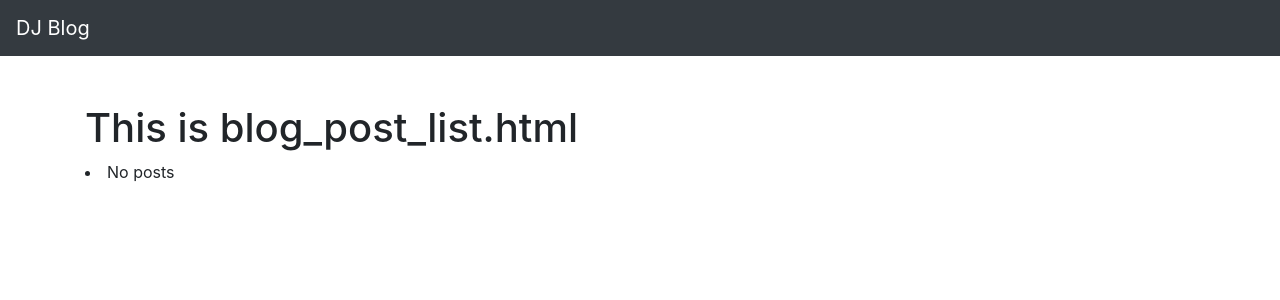
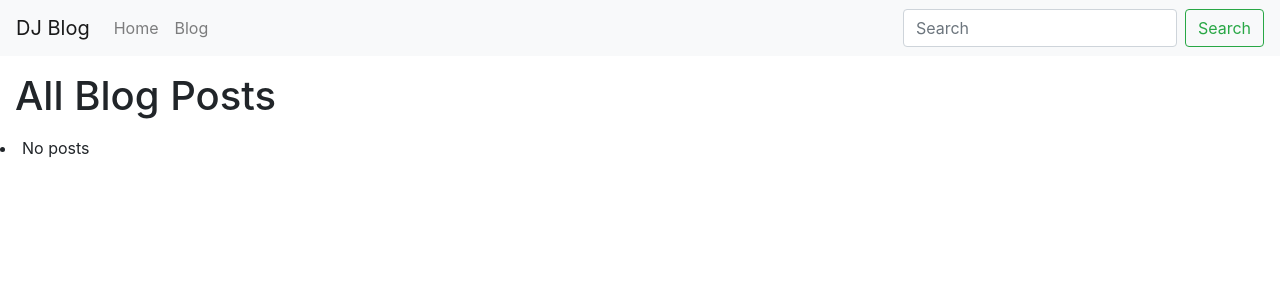
Before and after one commit to juchilian/django-blog, a Django app: page /blog/ in a window 1280 px wide. Shown: the top 300 px of the page. Run offline with Django 3.2, Linux system fonts and the light colour scheme; data that the repository does not hold is empty; some libraries are stand-ins or nearby versions.

Commit message:
47 - Consistent Design

```diff
--- a/blog/forms.py
+++ b/blog/forms.py
@@ -13,8 +13,11 @@ class BlogPostModelForm(forms.ModelForm):
         fields = ['title', 'slug', 'content']
 
     def clean_title(self, *args, **kwargs):
+        instance = self.instance
         title = self.cleaned_data.get('title')
         qs = BlogPost.objects.filter(title__iexact=title)
+        if instance is not None: # not newly creating
+            qs = qs.exclude(pk=instance.pk)
         if qs.exists():
             raise forms.ValidationError("This title has already been used.")
         return title
--- a/blog/models.py
+++ b/blog/models.py
@@ -1,7 +1,33 @@
+from django.conf import settings
 from django.db import models
+from django.utils import timezone
 
+User = settings.AUTH_USER_MODEL
 # Create your models here.
+class BlogPostManager(models.Manager):
+    def published(self):
+        now = timezone.now()
+        return self.get_queryset().filter(publish_date_lte=now)
+
 class BlogPost(models.Model):
+    user = models.ForeignKey(User, default=1, null=True, on_delete=models.SET_NULL)
     title = models.CharField(max_length=100)
     slug = models.SlugField(unique=True)
     content = models.TextField(null=True, blank=True)
+    publish_date = models.DateTimeField(auto_now=False, auto_now_add=False, null=True, blank=True)
+    timestamp = models.DateTimeField(auto_now_add=True)
+    updated = models.DateTimeField(auto_now=True)
+
+    objects = BlogPostManager()
+
+    class Meta:
+        ordering = ['-publish_date', '-timestamp', '-updated']
+
+    def get_absolute_url(self):
+        return f"/blog/{self.slug}"
+
+    def get_edit_url(self):
+        return f"{self.get_absolute_url()}/edit"
+
+    def get_delete_url(self):
+        return f"{self.get_absolute_url()}/delete"
--- a/blog/templates/blog/list.html
+++ b/blog/templates/blog/list.html
@@ -1,14 +1,17 @@
 {% extends "base.html" %}
 
 {% block content %}
-<h1 class="mt-5">This is blog_post_list.html</h1>
-{% for post in posts %}
+{% if title %}
+    <h1 class="my-3">{{ title }}</h1>
+{% endif %}
 
-    <li><a href="/blog/{{post.slug}}/">{{ post.title }}</a></li>
-
-{% empty %}
-    <li>No posts</li>
-{% endfor %}
+    <div class="row">
+        {% for post in posts %}
+            {% include 'blog/list-inline.html' with blog_post=post truncate=True detail=False %}
+        {% empty %}
+            <li>No posts</li>
+        {% endfor %}
+    </div>
 
 
 {% endblock content %}
--- a/blog/urls.py
+++ b/blog/urls.py
@@ -11,6 +11,6 @@ from .views import (
 urlpatterns = [
     path('', blog_post_list_view),
     path('<slug:slug>/', blog_post_detail_view),
-    path('<slug:slug>/edit', blog_post_update_view),
-    path('<slug:slug>/delete', blog_post_delete_view),
+    path('<slug:slug>/edit/', blog_post_update_view),
+    path('<slug:slug>/delete/', blog_post_delete_view),
 ]
--- a/blog/views.py
+++ b/blog/views.py
@@ -1,33 +1,34 @@
 from django.contrib.auth.decorators import login_required
 from django.contrib.admin.views.decorators import staff_member_required
 from django.http import Http404
-from django.shortcuts import render, get_object_or_404
-
+from django.shortcuts import render, get_object_or_404, redirect
 # Create your views here.
 from .forms import BlogPostModelForm
 from .models import BlogPost
 
 def home_view(request):
-    posts = BlogPost.objects.all()
-    context = {"posts": posts}
-    return render(request, 'index.html', context)
+    posts = BlogPost.objects.all()[:5]
+    context = {"title":"Welcome to DJ BLog!!", "posts": posts}
+    return render(request, 'home.html', context)
 
 def blog_post_list_view(request):
     # list out objects
     # could be search
     qs = BlogPost.objects.all() # queryset -> list of python object
-    context = {'posts': qs}
+    context = {"title":"All Blog Posts", 'posts': qs}
     template_name = 'blog/list.html'
     return render(request, template_name, context)
 
-# @staff_member_required
-@login_required
+# @login_required
+@staff_member_required
 def blog_post_create_view(request):
     # create obj
     # use a form
     form = BlogPostModelForm(request.POST or None)
     if form.is_valid():
-        form.save()
+        obj = form.save(commit=False)
+        obj.user = request.user
+        obj.save()
         form = BlogPostModelForm()
 
     context = {'form': form}
@@ -41,12 +42,22 @@ def blog_post_detail_view(request, slug):
     template_name = 'blog/detail.html'
     return render(request, template_name, context)
 
+@staff_member_required
 def blog_post_update_view(request, slug):
     post = get_object_or_404(BlogPost, slug=slug)
-    context = {'post': post, 'form': None}
-    return render(request, 'update.html', context)
+    form = BlogPostModelForm(request.POST or None, instance=post)
+    if form.is_valid():
+        form.save()
+    context = {"title": f"Update {post.title}", 'form': form}
+    template_name = 'blog/form.html'
+    return render(request, template_name, context)
 
+@staff_member_required
 def blog_post_delete_view(request, slug):
     post = get_object_or_404(BlogPost, slug=slug)
+    template_name = 'blog/delete.html'
+    if request.method == "POST":
+        post.delete()
+        return redirect("/blog")
     context = {'post': post}
-    return render(request, 'delete.html', context)
+    return render(request, template_name, context)
--- a/templates/base.html
+++ b/templates/base.html
@@ -15,19 +15,14 @@
 </head>
 
 <body>
-    <nav class="navbar navbar-dark bg-dark">
-        <!-- Navbar content -->
-        <a class="navbar-brand" href="/">DJ Blog</a>
-    </nav>
-    <div class="container">
+    {% include 'navbar.html' %}
+    <div class="container-fluid">
         {% block content %}
         {% endblock content %}
     </div>
 
     <!-- Bootstrap JS -->
-    <script src="https://code.jquery.com/jquery-3.3.1.slim.min.js" integrity="sha384-q8i/X+965DzO0rT7abK41JStQIAqVgRVzpbzo5smXKp4YfRvH+8abtTE1Pi6jizo" crossorigin="anonymous"></script>
-    <script src="https://cdnjs.cloudflare.com/ajax/libs/popper.js/1.14.7/umd/popper.min.js" integrity="sha384-UO2eT0CpHqdSJQ6hJty5KVphtPhzWj9WO1clHTMGa3JDZwrnQq4sF86dIHNDz0W1" crossorigin="anonymous"></script>
-    <script src="https://stackpath.bootstrapcdn.com/bootstrap/4.3.1/js/bootstrap.min.js" integrity="sha384-JjSmVgyd0p3pXB1rRibZUAYoIIy6OrQ6VrjIEaFf/nJGzIxFDsf4x0xIM+B07jRM" crossorigin="anonymous"></script>
+    {% include 'js.html' %}
 </body>
 
 </html>
--- /dev/null
+++ b/templates/js.html
@@ -0,0 +1,3 @@
+    <script src="https://code.jquery.com/jquery-3.3.1.slim.min.js" integrity="sha384-q8i/X+965DzO0rT7abK41JStQIAqVgRVzpbzo5smXKp4YfRvH+8abtTE1Pi6jizo" crossorigin="anonymous"></script>
+    <script src="https://cdnjs.cloudflare.com/ajax/libs/popper.js/1.14.7/umd/popper.min.js" integrity="sha384-UO2eT0CpHqdSJQ6hJty5KVphtPhzWj9WO1clHTMGa3JDZwrnQq4sF86dIHNDz0W1" crossorigin="anonymous"></script>
+    <script src="https://stackpath.bootstrapcdn.com/bootstrap/4.3.1/js/bootstrap.min.js" integrity="sha384-JjSmVgyd0p3pXB1rRibZUAYoIIy6OrQ6VrjIEaFf/nJGzIxFDsf4x0xIM+B07jRM" crossorigin="anonymous"></script>
--- /dev/null
+++ b/templates/navbar.html
@@ -0,0 +1,22 @@
+<nav class="navbar navbar-expand-lg navbar-light bg-light">
+  <a class="navbar-brand" href="/">DJ Blog</a>
+  <button class="navbar-toggler" type="button" data-toggle="collapse" data-target="#navbarSupportedContent" aria-controls="navbarSupportedContent" aria-expanded="false" aria-label="Toggle navigation">
+    <span class="navbar-toggler-icon"></span>
+  </button>
+
+  <div class="collapse navbar-collapse" id="navbarSupportedContent">
+    <ul class="navbar-nav mr-auto">
+      <li class="nav-item">
+        <a class="nav-link" href="/">Home</a>
+      </li>
+      <li class="nav-item">
+        <a class="nav-link" href="/blog">Blog</a>
+      </li>
+
+    </ul>
+    <form class="form-inline my-2 my-lg-0" action='/search/'>
+      <input class="form-control mr-sm-2" type="search" name='q' placeholder="Search" aria-label="Search">
+      <button class="btn btn-outline-success my-2 my-sm-0" type="submit">Search</button>
+    </form>
+  </div>
+</nav>
```
Also changed, not shown: blog/templates/blog/delete.html (+7 -2 lines), blog/templates/blog/detail.html (+13 -4 lines), blog/templates/blog/list-inline.html (added, +27 -0 lines), blog_app/settings.py (+7 -0 lines), templates/home.html (added, +16 -0 lines), blog/migrations/0005_blogpost_user.py (added), blog/migrations/0006_auto_20210223_1714.py (added), blog/migrations/0007_auto_20210223_1719.py (added), 2 other files.
